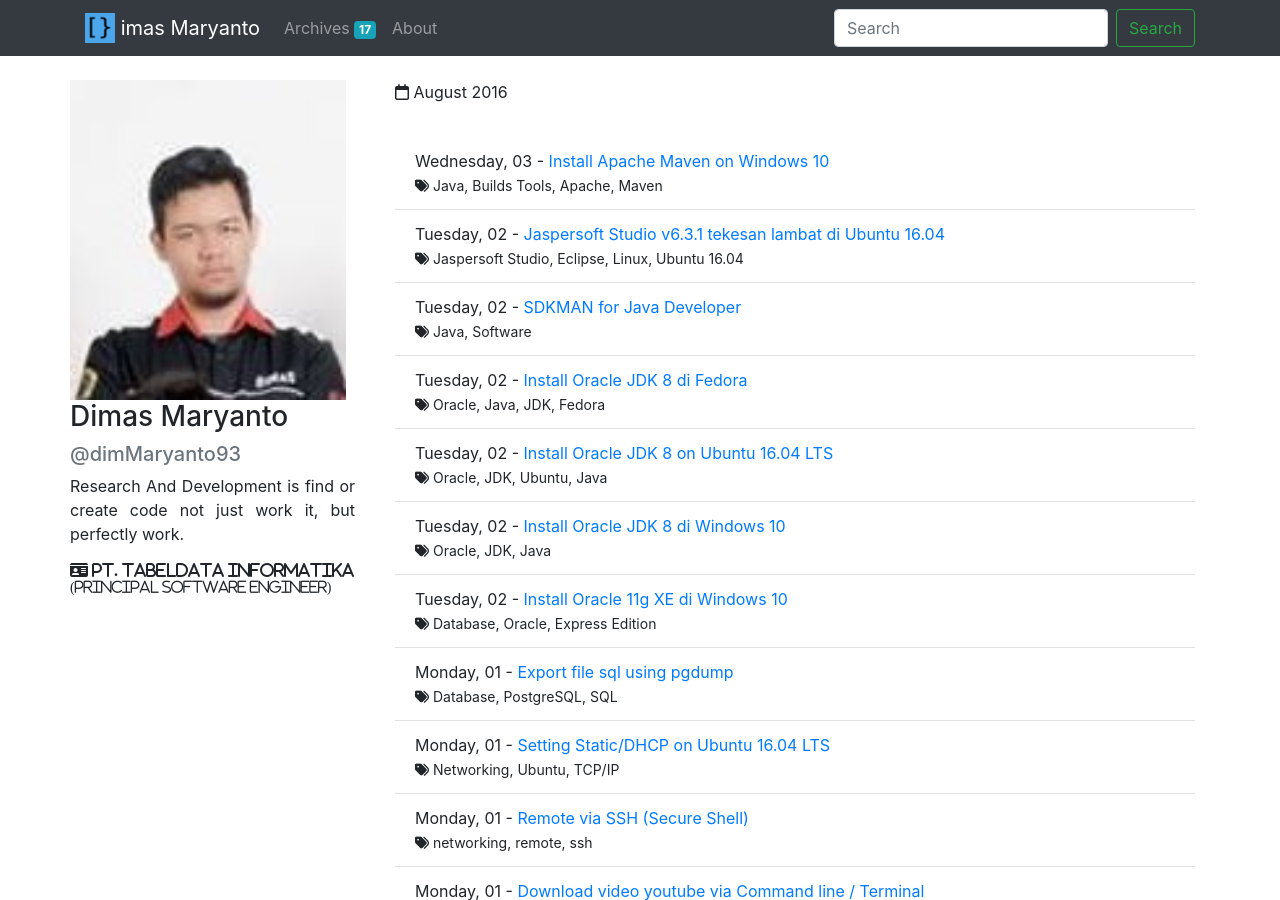
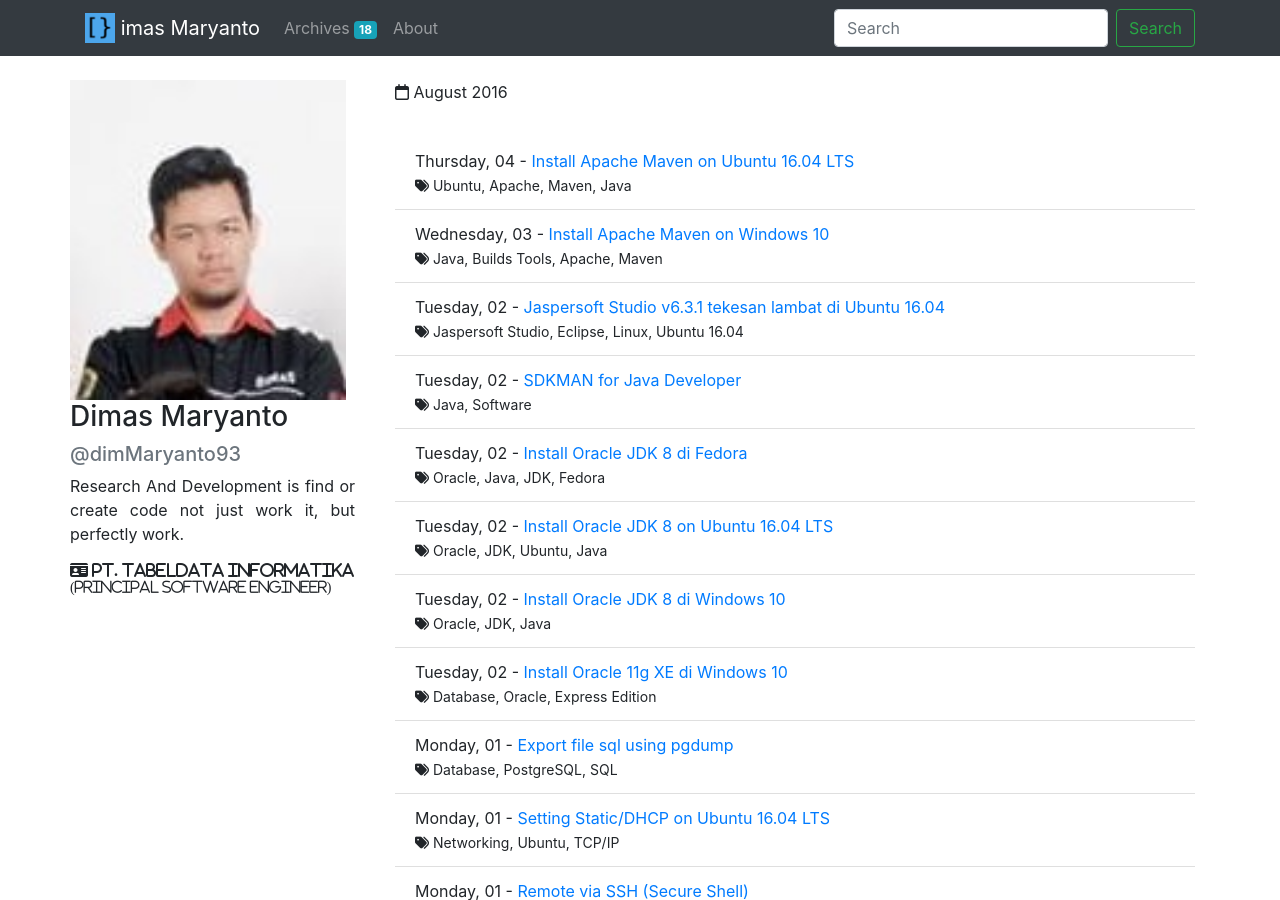
Before and after one commit to dimMaryanto93/dimMaryanto93.github.io, a Jekyll site: the page built from pages/categories.html, in a window 1280 px wide and 900 px high. Built offline with Jekyll 4.4.1, drawn with Linux system fonts in a browser that asks for light colours; nearby versions of some CDN libraries; library files that are not in the unit come from our copies; some of the changed lines change nothing that is shown.

Commit message:
posting install apache maven ubuntu

```diff
--- /dev/null
+++ b/_posts/2016-08-04-install-maven-ubuntu.markdown
@@ -0,0 +1,74 @@
+---
+layout: post
+title: "Install Apache Maven on Ubuntu 16.04 LTS"
+date: 2016-08-04T07:00:00+07:00
+category: ubuntu-16.04
+tags:
+- Ubuntu
+- Apache
+- Maven
+- Java
+author: Dimas Maryanto
+---
+
+
+Pastikan anda telah menginstall Oracle JDK dan setup JAVA_HOME klo belum silahkan install dulu di [artike berikut]({% post_url 2016-08-02-install-oracle-jdk8-ubuntu %}), setelah setting Path JAVA_HOME kemudian kita buka terminal kemudian masukan perintah berikut
+
+{% highlight bash %}
+apt-get install maven
+{% endhighlight %}
+
+Dependency yang dibutuhkan oleh maven seperti berikut:
+
+<!--more-->
+
+{% highlight bash %}
+The following additional packages will be installed:
+  ant ant-optional junit junit4 libaopalliance-java libapache-pom-java
+  libasm4-java libatinject-jsr330-api-java libbsh-java libcdi-api-java
+  libcglib3-java libclassworlds-java libcommons-cli-java libcommons-codec-java
+  libcommons-httpclient-java libcommons-io-java libcommons-lang-java
+  libcommons-lang3-java libcommons-logging-java libcommons-net-java
+  libcommons-net2-java libcommons-parent-java libdom4j-java libdoxia-core-java
+  libeasymock-java libeclipse-aether-java
+  libgeronimo-interceptor-3.0-spec-java libguava-java libguice-java
+  libhamcrest-java libhttpclient-java libhttpcore-java libjaxen-java
+  libjaxp1.3-java libjdom1-java libjetty-java libjsch-java libjsoup-java
+  libjsr305-java liblog4j1.2-java libmaven-parent-java libmaven2-core-java
+  libmaven3-core-java libobjenesis-java libplexus-ant-factory-java
+  libplexus-archiver-java libplexus-bsh-factory-java libplexus-cipher-java
+  libplexus-classworlds-java libplexus-classworlds2-java libplexus-cli-java
+  libplexus-component-annotations-java libplexus-component-metadata-java
+  libplexus-container-default-java libplexus-container-default1.5-java
+  libplexus-containers-java libplexus-containers1.5-java
+  libplexus-interactivity-api-java libplexus-interpolation-java
+  libplexus-io-java libplexus-sec-dispatcher-java libplexus-utils-java
+  libplexus-utils2-java libqdox2-java libservlet2.5-java libservlet3.1-java
+  libsisu-inject-java libsisu-plexus-java libslf4j-java libwagon-java
+  libwagon2-java libxalan2-java libxbean-java libxerces2-java
+  libxml-commons-external-java libxml-commons-resolver1.1-java libxom-java
+  libxpp2-java libxpp3-java
+0 upgraded, 80 newly installed, 0 to remove and 0 not upgraded.
+Need to get 28,0 MB of archives.
+After this operation, 39,7 MB of additional disk space will be used.
+Do you want to continue? [Y/n]
+{% endhighlight %}
+
+Setelah beres installnya kita bisa cek dengan menggunakan perintah seperti berikut:
+
+{% highlight bash %}
+mvn -version
+{% endhighlight %}
+
+Maka outputnya seperti berikut:
+
+{% highlight java %}
+root@Acer-E14:~# mvn -version
+Apache Maven 3.3.9
+Maven home: /usr/share/maven
+Java version: 1.8.0_101, vendor: Oracle Corporation
+Java home: /usr/lib/jvm/java-8-oracle/jre
+Default locale: en_US, platform encoding: UTF-8
+OS name: "linux", version: "4.4.0-34-generic", arch: "amd64", family: "unix"
+root@Acer-E14:~#
+{% endhighlight %}
--- a/index.html
+++ b/index.html
@@ -18,7 +18,7 @@
                 {{ post.tags | join: ', ' }}
             </small>
         </div>
-
+        <br>
         <div class="post-content">
             {% if post.content contains '<!--more-->' %}
                 {{ post.content | split:'<!--more-->' | first }}
```
